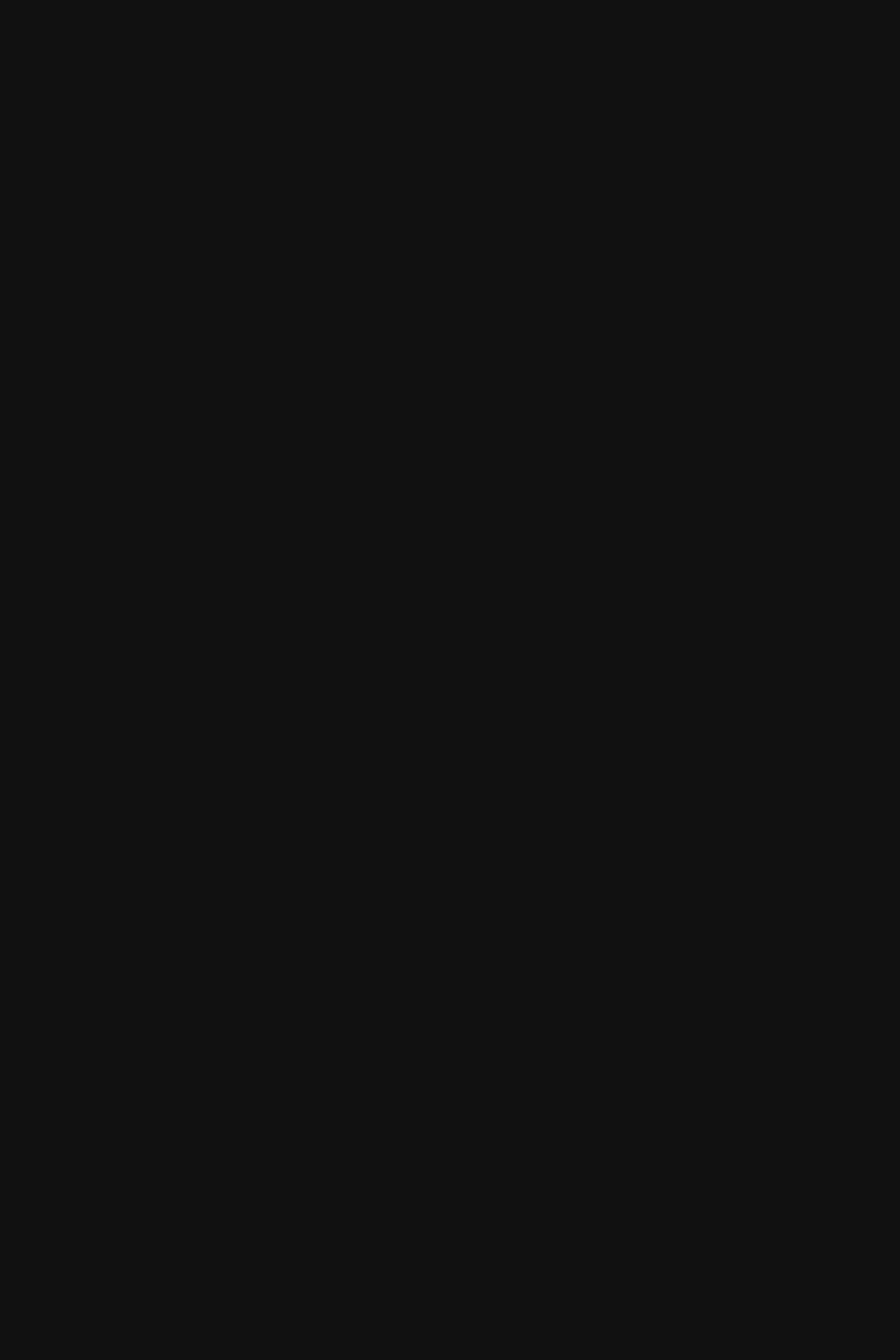
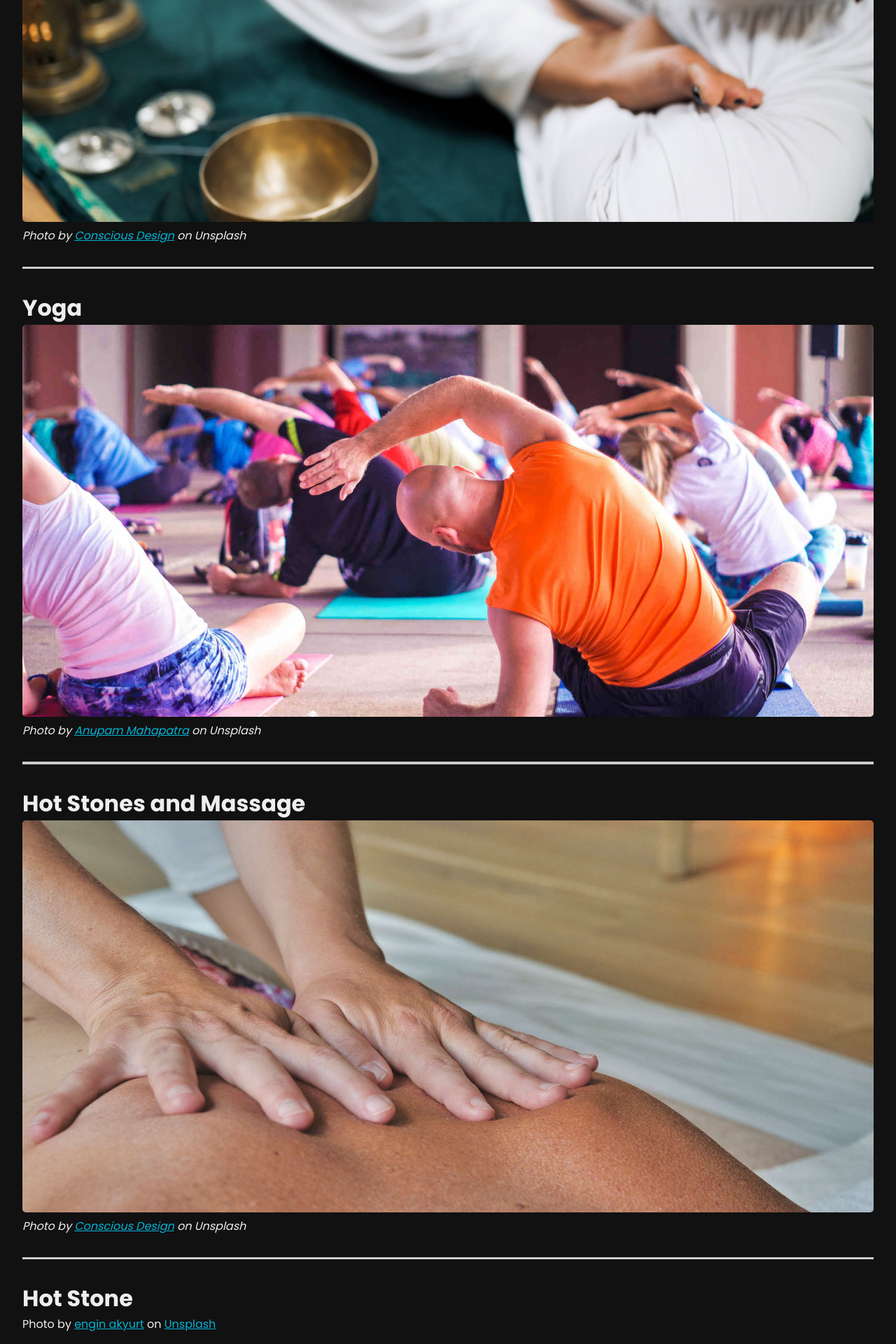
Before and after one commit to hdevilbiss/react-portfolio-website, a React (Create React App) app: page /work in a window 1280 px wide. Shown: the part 597-2517 px from the top of the page at 70% size. Before the commit the page ends 800 px from the top, so only its background shows below. Built offline with nearby package versions, Linux system fonts and the light colour scheme.

Commit message:
✨ Add WorkCard image sections to OurWork

```diff
--- /dev/null
+++ b/src/components/partials/WorkCard.jsx
@@ -0,0 +1,15 @@
+const WorkCard = ({title, image, imageAlt, imageCredit, imageCreditLink}) => {
+  return (
+    <div>
+      <h3>
+        {title}
+      </h3>
+      <img src={image} alt={imageAlt}/>
+      <span className="photo-credit">
+        Photo by <a href={imageCreditLink}>{imageCredit}</a> on Unsplash
+      </span>
+    </div>
+  );
+}
+
+export default WorkCard;
--- a/src/pages/OurWork.jsx
+++ b/src/pages/OurWork.jsx
@@ -1,11 +1,69 @@
+import incense2 from "../images/incense2.jpg";
+import groupYoga from "../images/group-yoga.jpg";
+import massageBack from "../images/massage-back.jpg";
+import styled from "styled-components";
+import { Link } from "react-router-dom";
+import {Section} from "../styles";
+import WorkCard from "../components/partials/WorkCard";
+
 const OurWork = () => {
   return (
-    <div>
+    <Work>
       <h2>
         Our Work
       </h2>
-    </div>
+      <blockquote>
+      from incense and music, to towels and yoga mats, or hot stones and candles
+      </blockquote>
+      <div className="line"></div>
+      <WorkCard
+        title="Meditation and Worship"
+        image={incense2}
+        imageAlt="A person sitting cross-legged holding a brass worship bowl"
+        imageCredit="Conscious Design"
+        imageCreditLink="https://unsplash.com/@conscious_design?utm_source=unsplash&amp;utm_medium=referral&amp;utm_content=creditCopyText"
+      />
+      <div className="line"></div>
+      <WorkCard
+        title="Yoga"
+        image={groupYoga}
+        imageAlt="A room full of people practicing lotus overhead pose while tipped over to the left"
+        imageCredit="Anupam Mahapatra"
+        imageCreditLink="https://unsplash.com/@mister_a?utm_source=unsplash&amp;utm_medium=referral&amp;utm_content=creditCopyText"
+      />
+      <div className="line"></div>
+      <WorkCard
+        title="Hot Stones and Massage"
+        image={massageBack}
+        imageAlt="Someone's hands massaging someone else's upperback"
+        imageCredit="Conscious Design"
+        imageCreditLink="https://unsplash.com/@conscious_design?utm_source=unsplash&amp;utm_medium=referral&amp;utm_content=creditCopyText"
+      />
+      <div className="line"></div>
+      <h3>
+        Hot Stone
+      </h3>
+      <span>Photo by <a href="https://unsplash.com/@enginakyurt?utm_source=unsplash&amp;utm_medium=referral&amp;utm_content=creditCopyText">engin akyurt</a> on <a href="https://unsplash.com/s/photos/%22hot-stone%22-massage?utm_source=unsplash&amp;utm_medium=referral&amp;utm_content=creditCopyText">Unsplash</a></span>
+    </Work>
   );
 }
 
+const Work = styled(Section)`
+  min-height: 100vh;
+  overflow: hidden;
+  blockquote {
+    font-style:italic;
+    position: relative;
+    &::before {
+      content: "\“ ";
+      font-size: 2rem;
+    }
+  }
+  img {
+    height: 70vh;
+    object-fit: cover;
+    width: 100%;
+  }
+`;
+
 export default OurWork;
```
